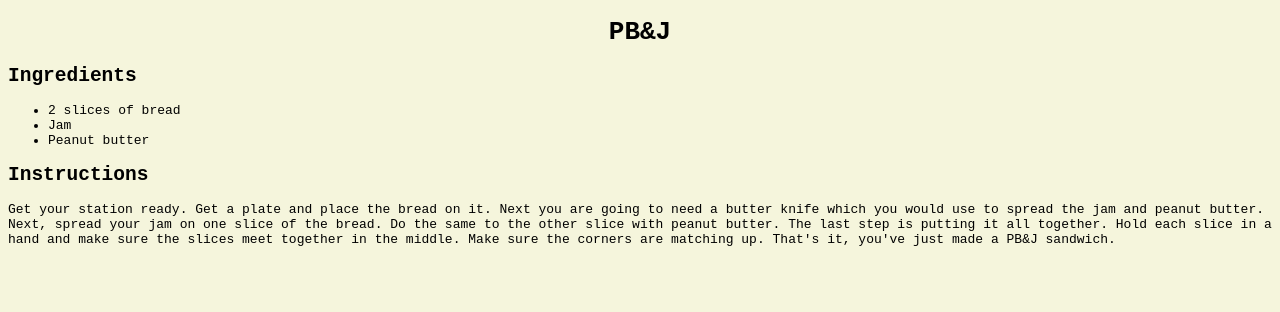
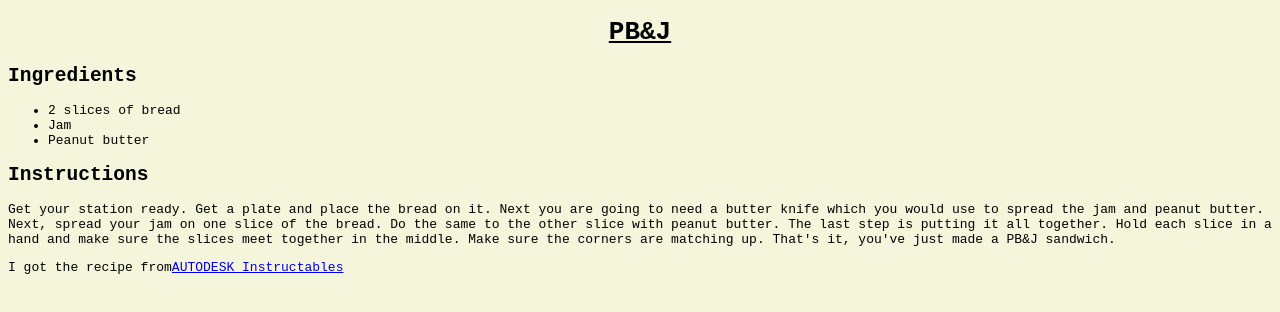
Before and after one commit to auralinn/Macondo-project, a plain HTML site: page pb&j recipe.html in a window 1280 px wide. Drawn offline with Linux system fonts and the light colour scheme.

Commit message:
Add files via upload

```diff
--- a/pb&j recipe.html
+++ b/pb&j recipe.html
@@ -7,7 +7,7 @@
     <link rel="stylesheet" href="pbandj recipe.css">
 </head>
 <body>
-    <h1 style="text-align: center;">PB&J</h1>
+    <h1 style="text-align: center; text-decoration: underline;">PB&J</h1>
     <main>
         <div class="recipe">
             <h2>Ingredients</h2>
@@ -20,7 +20,9 @@
             <h2>Instructions</h2>
             <p>Get your station ready. Get a plate and place the bread on it.
             Next you are going to need a butter knife which you would use to spread the jam and peanut butter. Next, spread your jam on one slice of the bread. Do the same to the other slice with peanut butter. The last step is putting it all together. Hold each slice in a hand and make sure the slices meet together in the middle. Make sure the corners are matching up.
-        That's it, you've just made a PB&J sandwich.</p></div>
+        That's it, you've just made a PB&J sandwich.</p>
+    <p>I got the recipe from<a href="https://www.instructables.com/How-to-Make-a-PBJ-Sandwich/">AUTODESK Instructables</a></p></div>
+
     </main>
 </body>
 </html>
```
